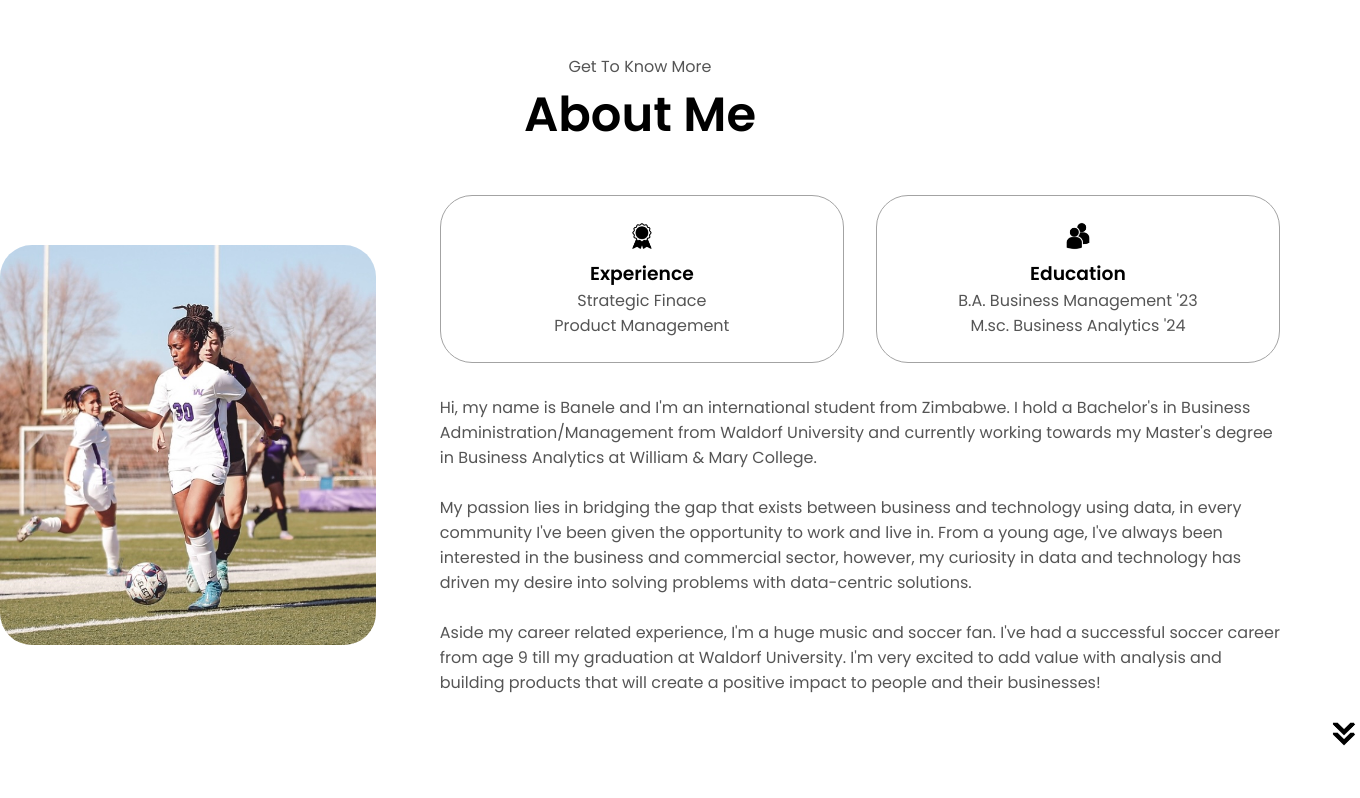
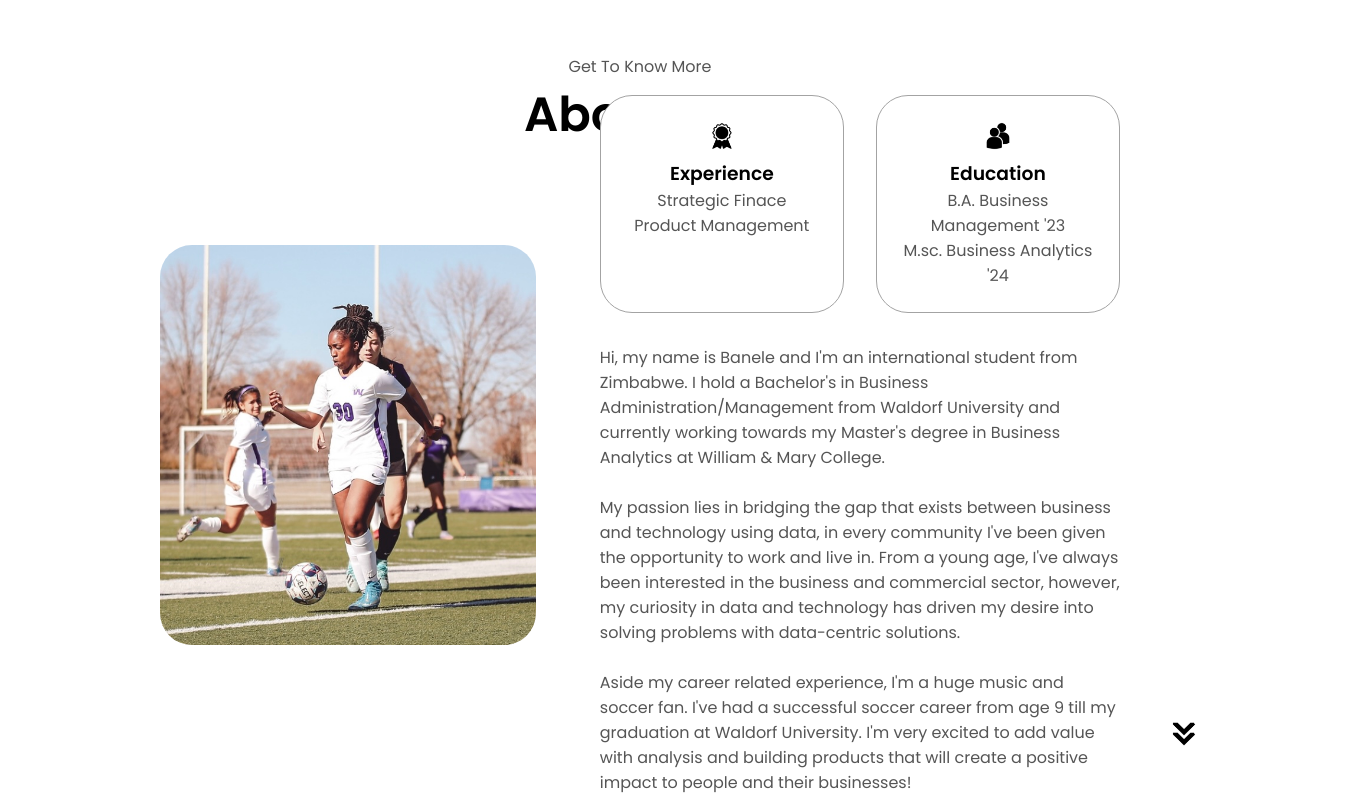
Before and after one commit to banelendlovu/Banele-Ndlovu-Portfolio, a plain HTML site: page index.html in a window 1280 px wide. Shown: the part 874-1672 px from the top of the page, 1360 px wide, since content can reach past the window. Drawn offline with Linux system fonts and the light colour scheme.

Commit message:
Update style.css

```diff
--- a/style.css
+++ b/style.css
@@ -151,7 +151,7 @@ a:hover {
 section {
     padding-top: 4vh;
     height: 96vh;
-    margin: 0.5 10rem;
+    margin: 0 10rem;
     box-sizing: border-box;
     min-height: fit-content;
 }
```
